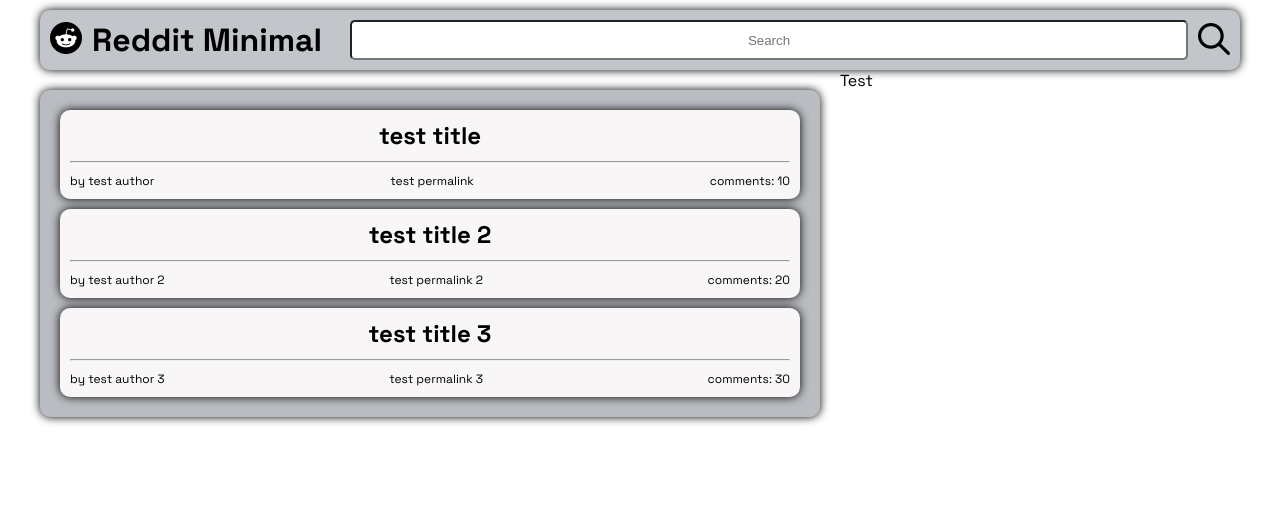
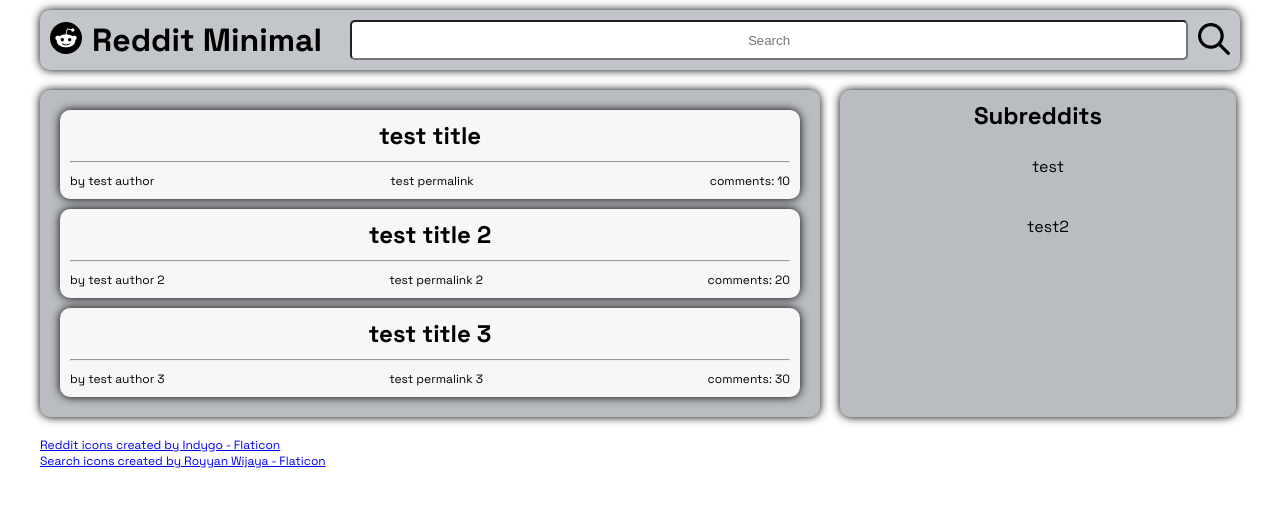
Before and after one commit to Aesperus/reddit-minimal, a React (Vite) app: page / in a window 1280 px wide. Shown: the top 506 px of the page. Built offline with nearby package versions, Linux system fonts and the light colour scheme.

Commit message:
Add SubredditsContainer component with styling and integrate it into App layout

```diff
--- a/index.html
+++ b/index.html
@@ -15,4 +15,8 @@
     <div id="root"></div>
     <script type="module" src="/src/main.jsx"></script>
   </body>
+  <footer>
+    <p><a href="https://www.flaticon.com/free-icons/reddit" title="reddit icons">Reddit icons created by Indygo - Flaticon</a></p>
+    <p><a href="https://www.flaticon.com/free-icons/search" title="search icons">Search icons created by Royyan Wijaya - Flaticon</a></p>
+  </footer>
 </html>
--- a/src/App.jsx
+++ b/src/App.jsx
@@ -2,15 +2,16 @@
 import SearchBar from "./components/SearchBar/SearchBar.jsx";
 import PostsContainer from "./components/PostsContainer/PostsContainer.jsx";
 import styles from "./App.module.css";
+import SubredditsContainer from "./components/SubredditsContainer/SubredditsContainer.jsx";
 
 function App() {
-    // render SearchBar and PostContainer
+    // render SearchBar, PostContainer and SubredditContainer
     return (
         <div>
             <SearchBar />
             <div className={ styles.containers }>
                 <PostsContainer />
-                <div>Test</div>
+                <SubredditsContainer />
             </div>
         </div>
     );
--- /dev/null
+++ b/src/components/SubredditsContainer/SubredditsContainer.jsx
@@ -0,0 +1,16 @@
+import styles from './SubredditsContainer.module.css';
+
+// renders a list of subreddits
+function SubredditsContainer() {
+    return (
+        <div className={styles.container}>
+            <h2>Subreddits</h2>
+            <ul>
+                <li>test</li>
+                <li>test2</li>
+            </ul>
+        </div>
+    )
+}
+
+export default SubredditsContainer;
--- /dev/null
+++ b/src/components/SubredditsContainer/SubredditsContainer.module.css
@@ -0,0 +1,27 @@
+/* subreddits container styles */
+.container {
+    background-color: #b9bcc1;
+    border-radius: 10px;
+    box-shadow: 0 0 10px 0 black;
+    min-width: 33%;
+    max-height: 1000px;
+    margin: 20px 20px 0 0;
+    padding: 10px;
+    text-align: center;
+}
+
+/* subreddits list styles */
+ul {
+    margin: 10px;
+    list-style: none;
+}
+
+/* subreddit list item styles */
+li {
+    display: flex;
+    justify-content: center;
+    align-items: center;
+    width: 100%;
+    height: 50px;
+    margin: 10px;
+}
--- a/src/index.css
+++ b/src/index.css
@@ -11,3 +11,8 @@
   max-width: 1200px;
   margin: 10px auto;
 }
+
+/* footer styles */
+footer {
+  margin-top: 20px;
+}
```
